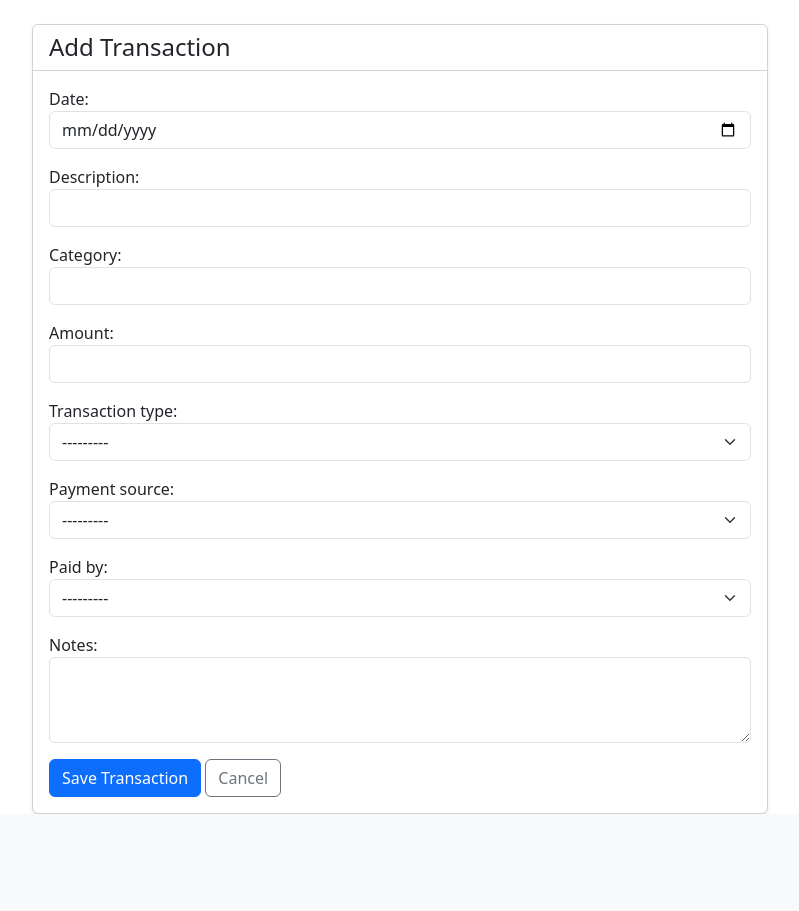
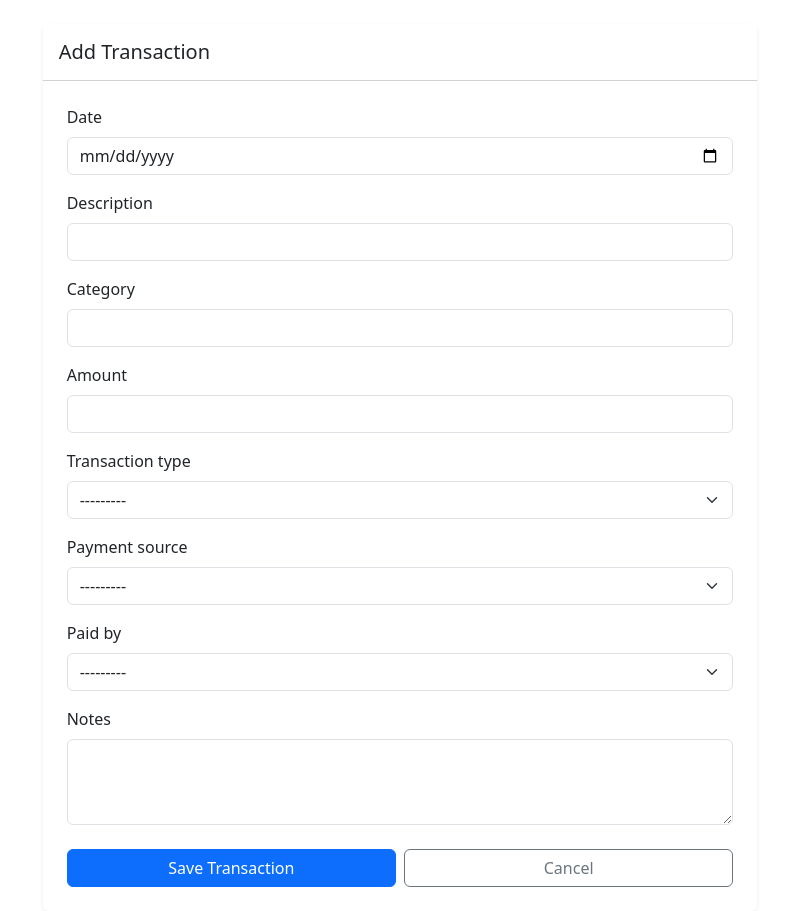
Before and after one commit to mcgannstel/flat-manager, a Django app: page /transactions/add/ in a window 1280 px wide. Shown: the part 56-967 px from the top of the page, without its empty margins (240-1039 px from the left). Before the commit the page ends 870 px from the top, so only its background shows below. Run offline with Django 4.2, Linux system fonts and the light colour scheme; the visitor is signed in with stand-in values (Sample User, id 1); data comes from the database, SQL or seed files in the repository.

Commit message:
Refactor add_transaction.html for improved structure

```diff
--- a/flat/templates/flat/add_transaction.html
+++ b/flat/templates/flat/add_transaction.html
@@ -1,93 +1,116 @@
 {% extends "flat/base.html" %}
 
 {% block content %}
+<div class="container px-2 px-sm-3">
+    <div class="row justify-content-center">
+        <div class="col-12 col-md-10 col-lg-8">
+            <div class="card shadow-sm border-0">
+                <div class="card-header bg-white py-3">
+                    <h4 class="mb-0 fs-5 fs-sm-4">Add Transaction</h4>
+                </div>
 
-<div class="row justify-content-center">
-    <div class="col-lg-8">
-        <div class="card shadow-sm">
-            <div class="card-header bg-white">
-                <h4 class="mb-0">Add Transaction</h4>
-            </div>
-            <div class="card-body">
-                <form method="post">
+                <div class="card-body p-3 p-sm-4">
+                    <form method="post" novalidate>
                         {% csrf_token %}
 
                         {% if form.non_field_errors %}
-                        <div class="alert alert-danger">
+                            <div class="alert alert-danger small">
                                 {{ form.non_field_errors }}
                             </div>
                         {% endif %}
 
                         <div class="mb-3">
-                        {{ form.date.label_tag }}
+                            <label for="{{ form.date.id_for_label }}" class="form-label">
+                                {{ form.date.label }}
+                            </label>
                             {{ form.date }}
                             {% if form.date.errors %}
-                            <div class="text-danger small">{{ form.date.errors }}</div>
+                                <div class="text-danger small mt-1">{{ form.date.errors }}</div>
                             {% endif %}
                         </div>
 
                         <div class="mb-3">
-                        {{ form.description.label_tag }}
+                            <label for="{{ form.description.id_for_label }}" class="form-label">
+                                {{ form.description.label }}
+                            </label>
                             {{ form.description }}
                             {% if form.description.errors %}
-                            <div class="text-danger small">{{ form.description.errors }}</div>
+                                <div class="text-danger small mt-1">{{ form.description.errors }}</div>
                             {% endif %}
                         </div>
 
                         <div class="mb-3">
-                        {{ form.category.label_tag }}
+                            <label for="{{ form.category.id_for_label }}" class="form-label">
+                                {{ form.category.label }}
+                            </label>
                             {{ form.category }}
                             {% if form.category.errors %}
-                            <div class="text-danger small">{{ form.category.errors }}</div>
+                                <div class="text-danger small mt-1">{{ form.category.errors }}</div>
                             {% endif %}
                         </div>
 
                         <div class="mb-3">
-                        {{ form.amount.label_tag }}
+                            <label for="{{ form.amount.id_for_label }}" class="form-label">
+                                {{ form.amount.label }}
+                            </label>
                             {{ form.amount }}
                             {% if form.amount.errors %}
-                            <div class="text-danger small">{{ form.amount.errors }}</div>
+                                <div class="text-danger small mt-1">{{ form.amount.errors }}</div>
                             {% endif %}
                         </div>
 
                         <div class="mb-3">
-                        {{ form.transaction_type.label_tag }}
+                            <label for="{{ form.transaction_type.id_for_label }}" class="form-label">
+                                {{ form.transaction_type.label }}
+                            </label>
                             {{ form.transaction_type }}
                             {% if form.transaction_type.errors %}
-                            <div class="text-danger small">{{ form.transaction_type.errors }}</div>
+                                <div class="text-danger small mt-1">{{ form.transaction_type.errors }}</div>
                             {% endif %}
                         </div>
 
                         <div class="mb-3">
-                        {{ form.payment_source.label_tag }}
+                            <label for="{{ form.payment_source.id_for_label }}" class="form-label">
+                                {{ form.payment_source.label }}
+                            </label>
                             {{ form.payment_source }}
                             {% if form.payment_source.errors %}
-                            <div class="text-danger small">{{ form.payment_source.errors }}</div>
+                                <div class="text-danger small mt-1">{{ form.payment_source.errors }}</div>
                             {% endif %}
                         </div>
 
                         <div class="mb-3">
-                        {{ form.paid_by.label_tag }}
+                            <label for="{{ form.paid_by.id_for_label }}" class="form-label">
+                                {{ form.paid_by.label }}
+                            </label>
                             {{ form.paid_by }}
                             {% if form.paid_by.errors %}
-                            <div class="text-danger small">{{ form.paid_by.errors }}</div>
+                                <div class="text-danger small mt-1">{{ form.paid_by.errors }}</div>
                             {% endif %}
                         </div>
 
                         <div class="mb-3">
-                        {{ form.notes.label_tag }}
+                            <label for="{{ form.notes.id_for_label }}" class="form-label">
+                                {{ form.notes.label }}
+                            </label>
                             {{ form.notes }}
                             {% if form.notes.errors %}
-                            <div class="text-danger small">{{ form.notes.errors }}</div>
+                                <div class="text-danger small mt-1">{{ form.notes.errors }}</div>
                             {% endif %}
                         </div>
 
-                    <button type="submit" class="btn btn-primary">Save Transaction</button>
-                    <a href="{% url 'transaction_list' %}" class="btn btn-outline-secondary">Cancel</a>
+                        <div class="d-grid gap-2 d-sm-flex justify-content-sm-end mt-4">
+                            <button type="submit" class="btn btn-primary w-100 w-sm-auto">
+                                Save Transaction
+                            </button>
+                            <a href="{% url 'transaction_list' %}" class="btn btn-outline-secondary w-100 w-sm-auto">
+                                Cancel
+                            </a>
+                        </div>
                     </form>
                 </div>
             </div>
         </div>
     </div>
-
+</div>
 {% endblock %}
```
Lines whose indentation alone changed are shown as unchanged.
